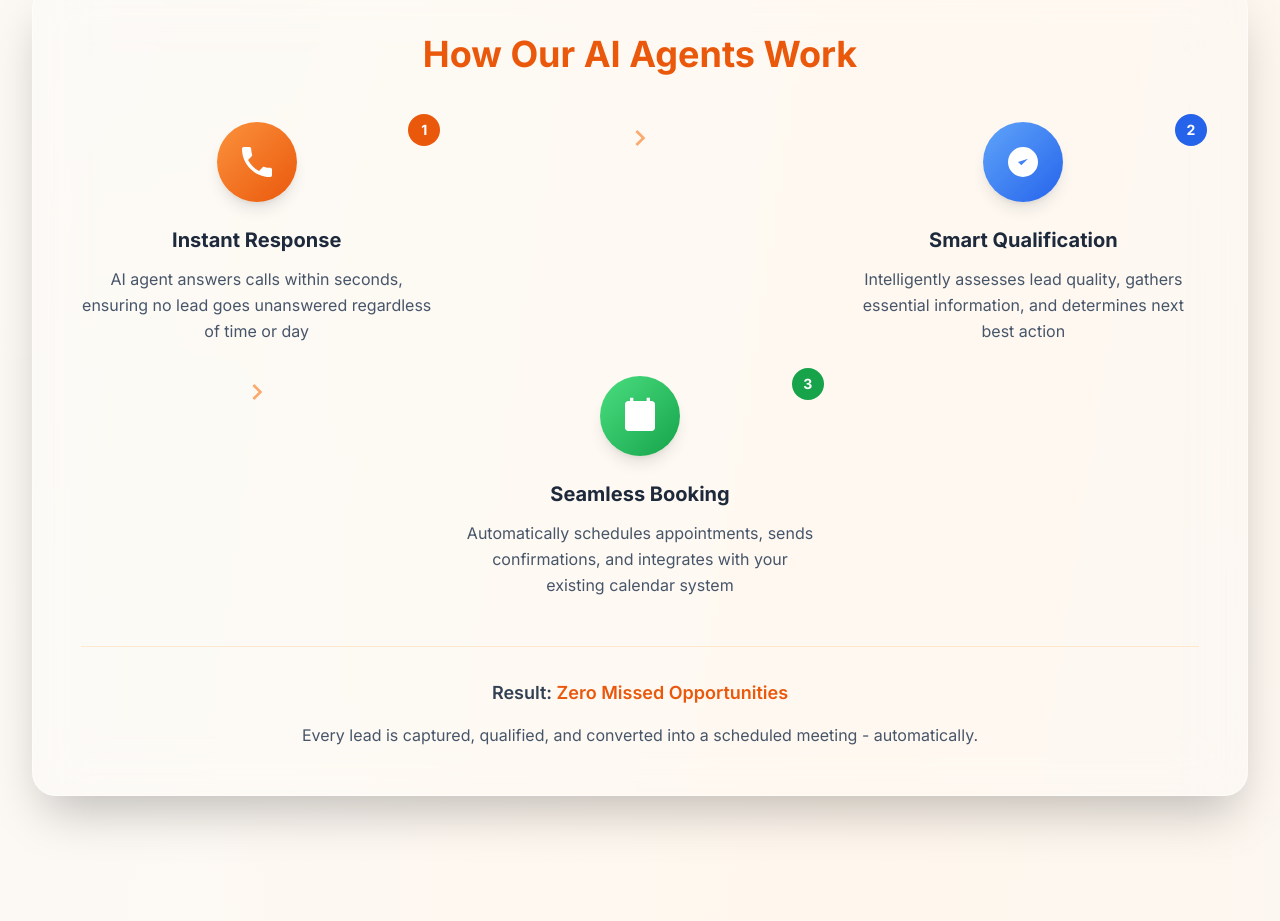
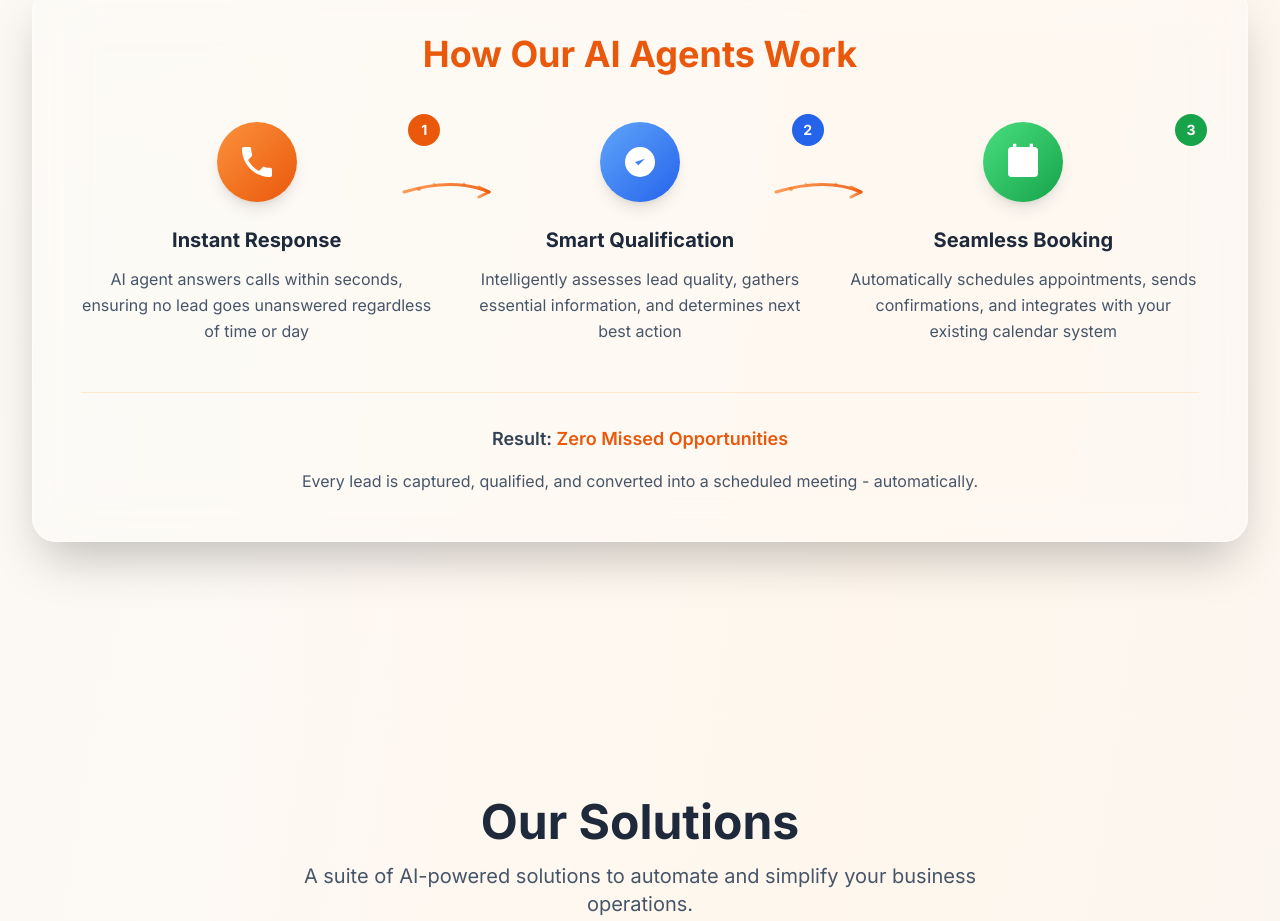
Before and after one commit to Ivorytusk-Technologies/IvoryTusk-Website, a website: page index.html in a window 1280 px wide. Shown: the part 2081-3002 px from the top of the page. Drawn offline with nearby package versions, Linux system fonts and the light colour scheme.

Commit message:
Update video source and enhance AI agent steps layout in index.html
- Changed video source to a hosted URL and added preload attribute for better performance.
- Improved layout of AI agent steps with consistent spacing, updated messaging, and added visual indicators for each step.
- Introduced professional curved arrows for desktop view and mobile flow indicators for better user experience.

```diff
--- a/index.html
+++ b/index.html
@@ -162,8 +162,8 @@
 
         <!-- Video Background Section -->
         <section class="relative h-screen w-full overflow-hidden group">
-            <video id="product-video" class="absolute inset-0 w-full h-full object-cover" autoplay muted loop playsinline>
-                <source src="assets/video.mp4" type="video/mp4">
+            <video id="product-video" class="absolute inset-0 w-full h-full object-cover" autoplay muted loop playsinline preload="metadata">
+                <source src="https://assets.ivorytusk.co.in/video.mp4" type="video/mp4">
                 Your browser does not support the video tag.
             </video>
             <div class="absolute inset-0 bg-black/30"></div>
@@ -214,9 +214,11 @@
                             How Our AI Agents Work
                         </h3>
 
-                        <div class="grid md:grid-cols-3 gap-8 items-start">
+                        <div class="relative">
+                            <!-- Steps Container with proper spacing for arrows -->
+                            <div class="grid md:grid-cols-3 gap-16 md:gap-8 items-start relative">
                                 <!-- Step 1 -->
-                            <div class="text-center group">
+                                <div class="text-center group relative">
                                     <div class="relative mb-6">
                                         <div class="w-20 h-20 bg-gradient-to-br from-orange-400 to-orange-600 rounded-full flex items-center justify-center mx-auto shadow-lg group-hover:scale-110 transition-transform duration-300">
                                             <svg class="w-10 h-10 text-white" fill="currentColor" viewBox="0 0 24 24">
@@ -229,15 +231,8 @@
                                     <p class="text-slate-600 dark:text-slate-300 leading-relaxed">AI agent answers calls within seconds, ensuring no lead goes unanswered regardless of time or day</p>
                                 </div>
 
-                            <!-- Arrow 1 -->
-                            <div class="hidden md:flex justify-center items-center">
-                                <svg class="w-8 h-8 text-orange-500 opacity-60" fill="currentColor" viewBox="0 0 24 24">
-                                    <path d="M8.59 16.59L13.17 12 8.59 7.41 10 6l6 6-6 6-1.41-1.41z"/>
-                                </svg>
-                            </div>
-
                                 <!-- Step 2 -->
-                            <div class="text-center group">
+                                <div class="text-center group relative">
                                     <div class="relative mb-6">
                                         <div class="w-20 h-20 bg-gradient-to-br from-blue-400 to-blue-600 rounded-full flex items-center justify-center mx-auto shadow-lg group-hover:scale-110 transition-transform duration-300">
                                             <svg class="w-10 h-10 text-white" fill="currentColor" viewBox="0 0 24 24">
@@ -250,15 +245,8 @@
                                     <p class="text-slate-600 dark:text-slate-300 leading-relaxed">Intelligently assesses lead quality, gathers essential information, and determines next best action</p>
                                 </div>
 
-                            <!-- Arrow 2 -->
-                            <div class="hidden md:flex justify-center items-center">
-                                <svg class="w-8 h-8 text-orange-500 opacity-60" fill="currentColor" viewBox="0 0 24 24">
-                                    <path d="M8.59 16.59L13.17 12 8.59 7.41 10 6l6 6-6 6-1.41-1.41z"/>
-                                </svg>
-                            </div>
-
                                 <!-- Step 3 -->
-                            <div class="text-center group">
+                                <div class="text-center group relative">
                                     <div class="relative mb-6">
                                         <div class="w-20 h-20 bg-gradient-to-br from-green-400 to-green-600 rounded-full flex items-center justify-center mx-auto shadow-lg group-hover:scale-110 transition-transform duration-300">
                                             <svg class="w-10 h-10 text-white" fill="currentColor" viewBox="0 0 24 24">
@@ -269,6 +257,55 @@
                                     </div>
                                     <h4 class="text-xl font-bold text-slate-800 dark:text-slate-100 mb-3">Seamless Booking</h4>
                                     <p class="text-slate-600 dark:text-slate-300 leading-relaxed">Automatically schedules appointments, sends confirmations, and integrates with your existing calendar system</p>
+                                </div>
+                            </div>
+
+                            <!-- Professional Curved Arrows (Desktop Only) -->
+                            <div class="hidden md:block absolute inset-0 pointer-events-none">
+                                <!-- Arrow 1: From Step 1 to Step 2 -->
+                                <div class="absolute left-1/3 top-10 transform -translate-x-1/2">
+                                    <svg width="120" height="60" viewBox="0 0 120 60" class="text-orange-500/70">
+                                        <defs>
+                                            <linearGradient id="arrowGradient1" x1="0%" y1="0%" x2="100%" y2="0%">
+                                                <stop offset="0%" style="stop-color:rgb(249 115 22);stop-opacity:0.7" />
+                                                <stop offset="100%" style="stop-color:rgb(234 88 12);stop-opacity:0.9" />
+                                            </linearGradient>
+                                        </defs>
+                                        <path d="M10 30 Q60 15 95 30" stroke="url(#arrowGradient1)" stroke-width="3" fill="none" stroke-linecap="round"/>
+                                        <path d="M85 25 L95 30 L85 35" stroke="url(#arrowGradient1)" stroke-width="3" fill="none" stroke-linecap="round" stroke-linejoin="round"/>
+                                        <!-- Decorative dots -->
+                                        <circle cx="25" cy="27" r="2" fill="rgb(249 115 22)" opacity="0.6"/>
+                                        <circle cx="40" cy="22" r="1.5" fill="rgb(249 115 22)" opacity="0.4"/>
+                                        <circle cx="70" cy="22" r="1.5" fill="rgb(234 88 12)" opacity="0.4"/>
+                                    </svg>
+                                </div>
+
+                                <!-- Arrow 2: From Step 2 to Step 3 -->
+                                <div class="absolute left-2/3 top-10 transform -translate-x-1/2">
+                                    <svg width="120" height="60" viewBox="0 0 120 60" class="text-orange-500/70">
+                                        <defs>
+                                            <linearGradient id="arrowGradient2" x1="0%" y1="0%" x2="100%" y2="0%">
+                                                <stop offset="0%" style="stop-color:rgb(249 115 22);stop-opacity:0.7" />
+                                                <stop offset="100%" style="stop-color:rgb(234 88 12);stop-opacity:0.9" />
+                                            </linearGradient>
+                                        </defs>
+                                        <path d="M10 30 Q60 15 95 30" stroke="url(#arrowGradient2)" stroke-width="3" fill="none" stroke-linecap="round"/>
+                                        <path d="M85 25 L95 30 L85 35" stroke="url(#arrowGradient2)" stroke-width="3" fill="none" stroke-linecap="round" stroke-linejoin="round"/>
+                                        <!-- Decorative dots -->
+                                        <circle cx="25" cy="27" r="2" fill="rgb(249 115 22)" opacity="0.6"/>
+                                        <circle cx="40" cy="22" r="1.5" fill="rgb(249 115 22)" opacity="0.4"/>
+                                        <circle cx="70" cy="22" r="1.5" fill="rgb(234 88 12)" opacity="0.4"/>
+                                    </svg>
+                                </div>
+                            </div>
+
+                            <!-- Mobile Flow Indicators -->
+                            <div class="md:hidden flex justify-center items-center space-x-2 mt-8 mb-8">
+                                <div class="w-3 h-3 bg-orange-500 rounded-full"></div>
+                                <div class="w-8 h-0.5 bg-gradient-to-r from-orange-500 to-blue-500"></div>
+                                <div class="w-3 h-3 bg-blue-500 rounded-full"></div>
+                                <div class="w-8 h-0.5 bg-gradient-to-r from-blue-500 to-green-500"></div>
+                                <div class="w-3 h-3 bg-green-500 rounded-full"></div>
                             </div>
                         </div>
 
```
Lines whose indentation alone changed are shown as unchanged.
